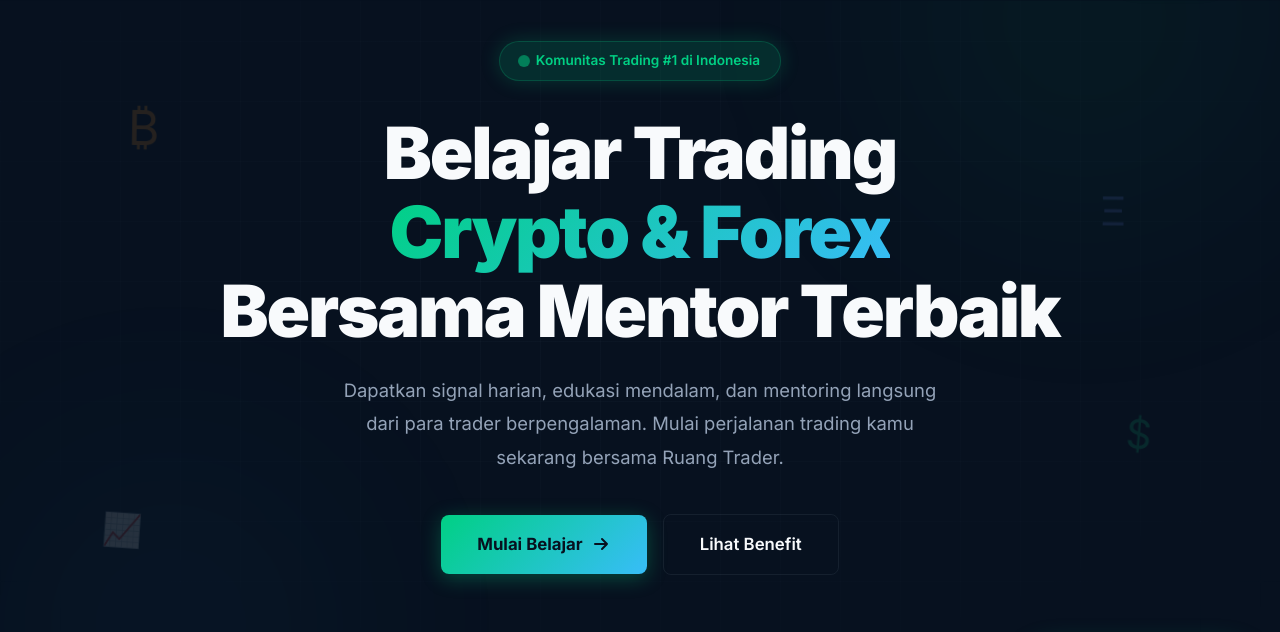
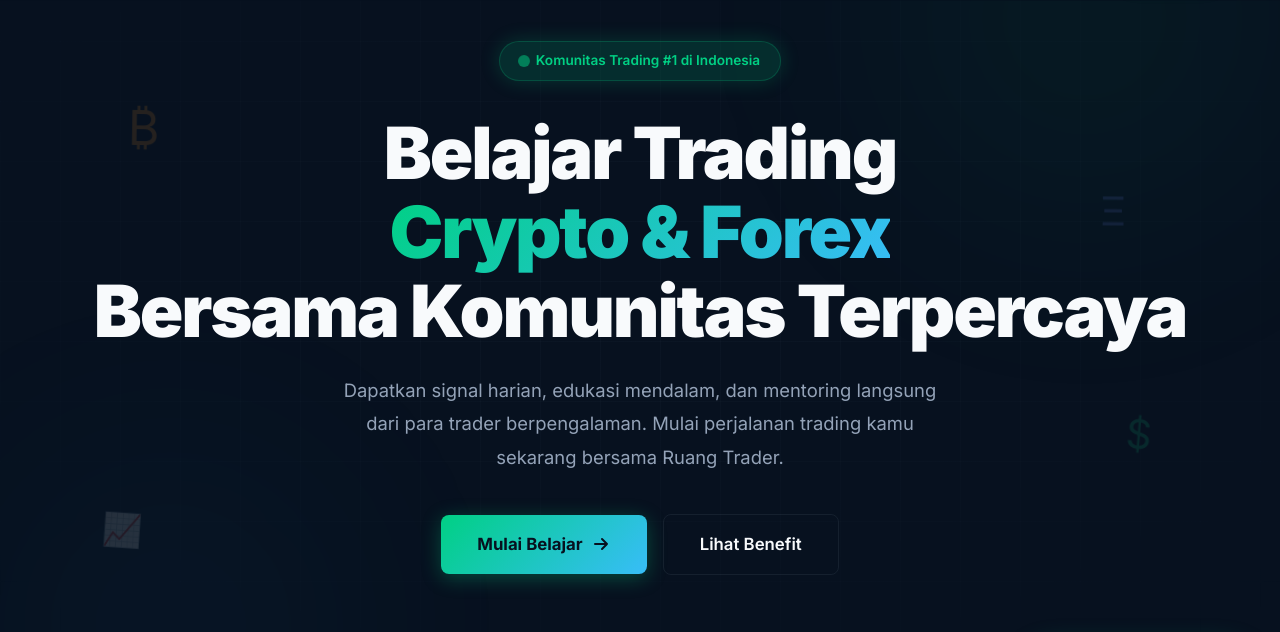
Before and after one commit to ardian-bahri/ruang-trader, a website: page index.html in a window 1280 px wide. Shown: the part 79-711 px from the top of the page. Drawn offline with Linux system fonts and the light colour scheme.

Commit message:
Update title to be more humble and community-focused

```diff
--- a/index.html
+++ b/index.html
@@ -81,7 +81,7 @@
             <h1 class="hero-title" id="hero-title">
                 Belajar Trading<br>
                 <span class="gradient-text">Crypto & Forex</span><br>
-                Bersama Mentor Terbaik
+                Bersama Komunitas Terpercaya
             </h1>
             <p class="hero-subtitle" id="hero-subtitle">
                 Dapatkan signal harian, edukasi mendalam, dan mentoring langsung dari para trader berpengalaman.
```
